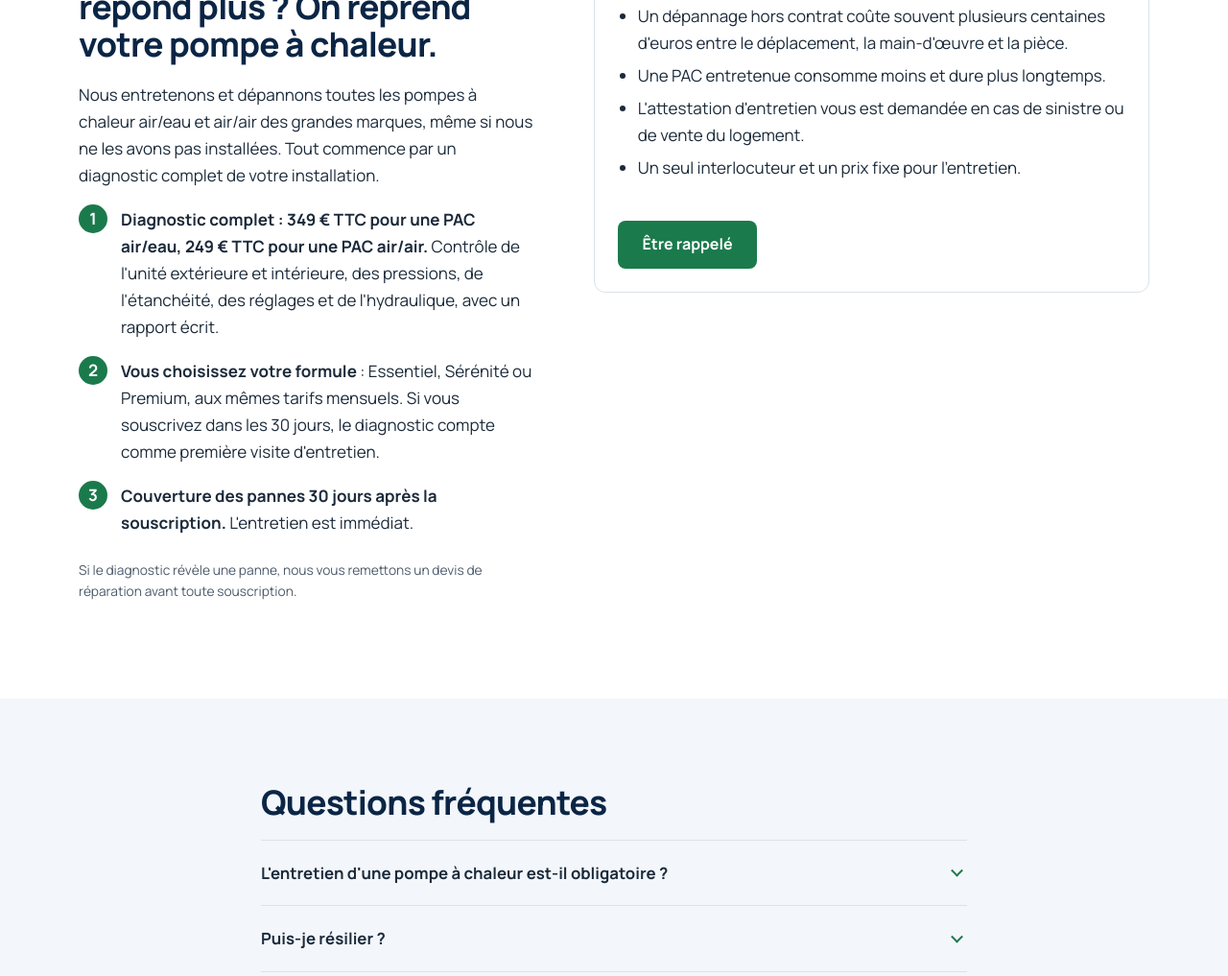
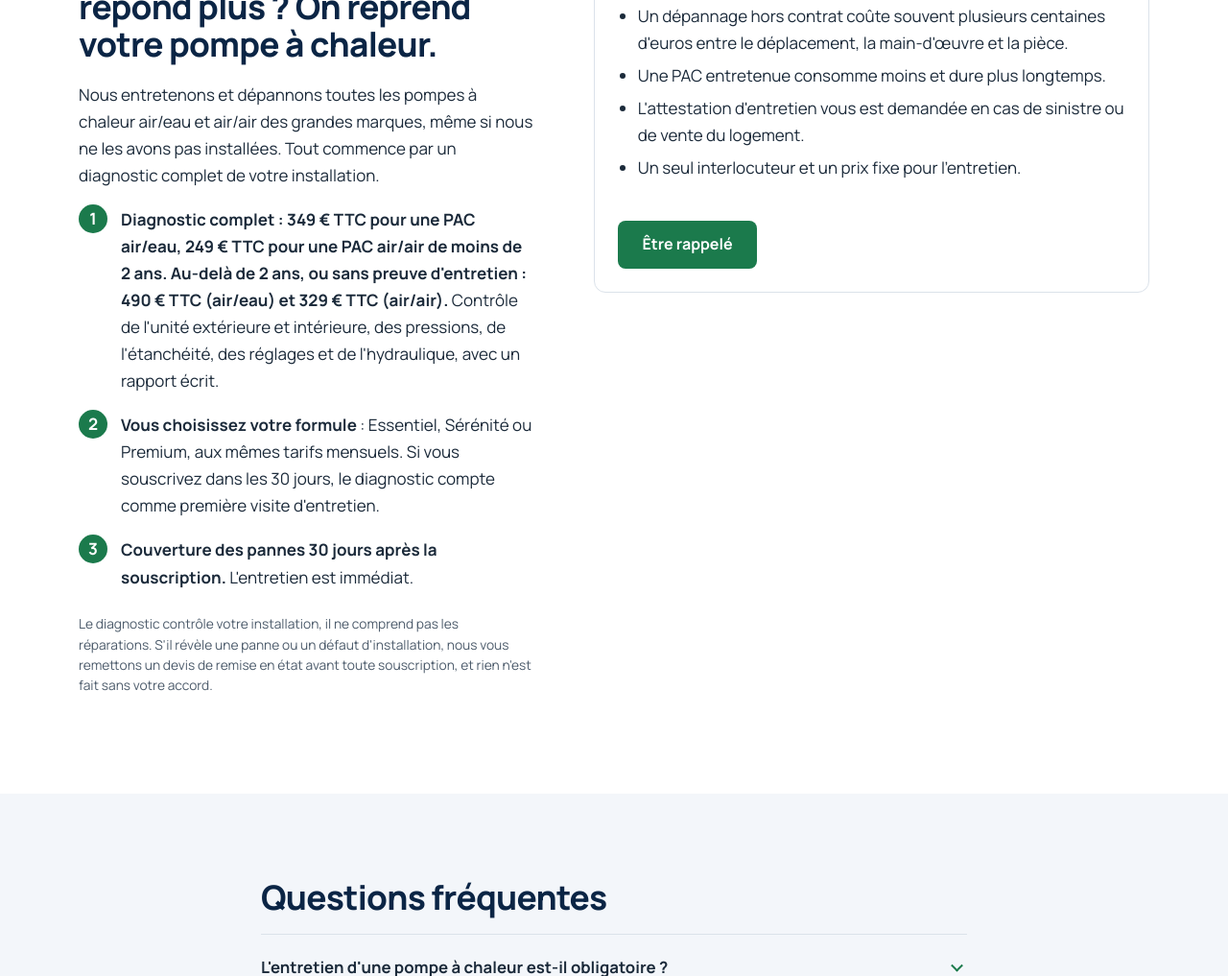
Before and after one commit to sassi-14/eco-roy-site, a plain HTML site: page entretien-pompe-a-chaleur.html in a window 1280 px wide. Shown: the part 2101-3118 px from the top of the page at 96% size. Drawn offline with Linux system fonts and the light colour scheme.

Commit message:
Diagnostic 490 € / 329 € pour les PAC de plus de 2 ans

```diff
--- a/entretien-pompe-a-chaleur.html
+++ b/entretien-pompe-a-chaleur.html
@@ -134,11 +134,11 @@
    <h2>Votre installateur ne répond plus&nbsp;? On reprend votre pompe à chaleur.</h2>
    <p>Nous entretenons et dépannons toutes les pompes à chaleur air/eau et air/air des grandes marques, même si nous ne les avons pas installées. Tout commence par un diagnostic complet de votre installation.</p>
    <ol class="etapes-diag">
-    <li><strong>Diagnostic complet : 349 € TTC pour une PAC air/eau, 249 € TTC pour une PAC air/air.</strong> Contrôle de l'unité extérieure et intérieure, des pressions, de l'étanchéité, des réglages et de l'hydraulique, avec un rapport écrit.</li>
+    <li><strong>Diagnostic complet : 349 € TTC pour une PAC air/eau, 249 € TTC pour une PAC air/air de moins de 2 ans. Au-delà de 2 ans, ou sans preuve d'entretien : 490 € TTC (air/eau) et 329 € TTC (air/air).</strong> Contrôle de l'unité extérieure et intérieure, des pressions, de l'étanchéité, des réglages et de l'hydraulique, avec un rapport écrit.</li>
     <li><strong>Vous choisissez votre formule</strong> : Essentiel, Sérénité ou Premium, aux mêmes tarifs mensuels. Si vous souscrivez dans les 30 jours, le diagnostic compte comme première visite d'entretien.</li>
     <li><strong>Couverture des pannes 30 jours après la souscription.</strong> L'entretien est immédiat.</li>
    </ol>
-   <p class="mention">Si le diagnostic révèle une panne, nous vous remettons un devis de réparation avant toute souscription.</p>
+   <p class="mention">Le diagnostic contrôle votre installation, il ne comprend pas les réparations. S'il révèle une panne ou un défaut d'installation, nous vous remettons un devis de remise en état avant toute souscription, et rien n'est fait sans votre accord.</p>
   </div>
   <div class="carte">
    <h2 style="margin-top:0;font-size:1.35rem">Pourquoi un contrat plutôt qu'un dépannage à l'unité&nbsp;?</h2>
```
Also changed, not shown: index.html (+1 -1 lines).
